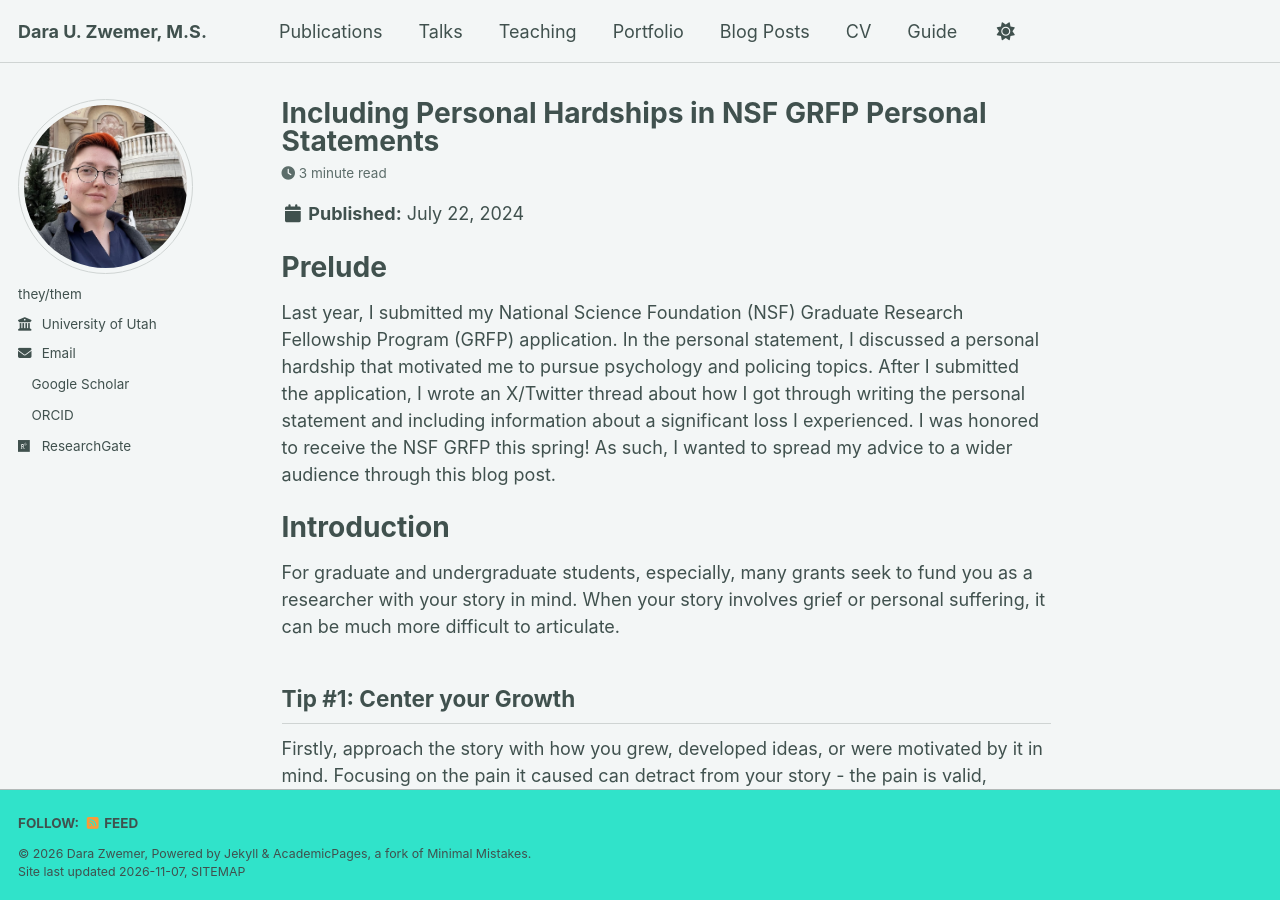
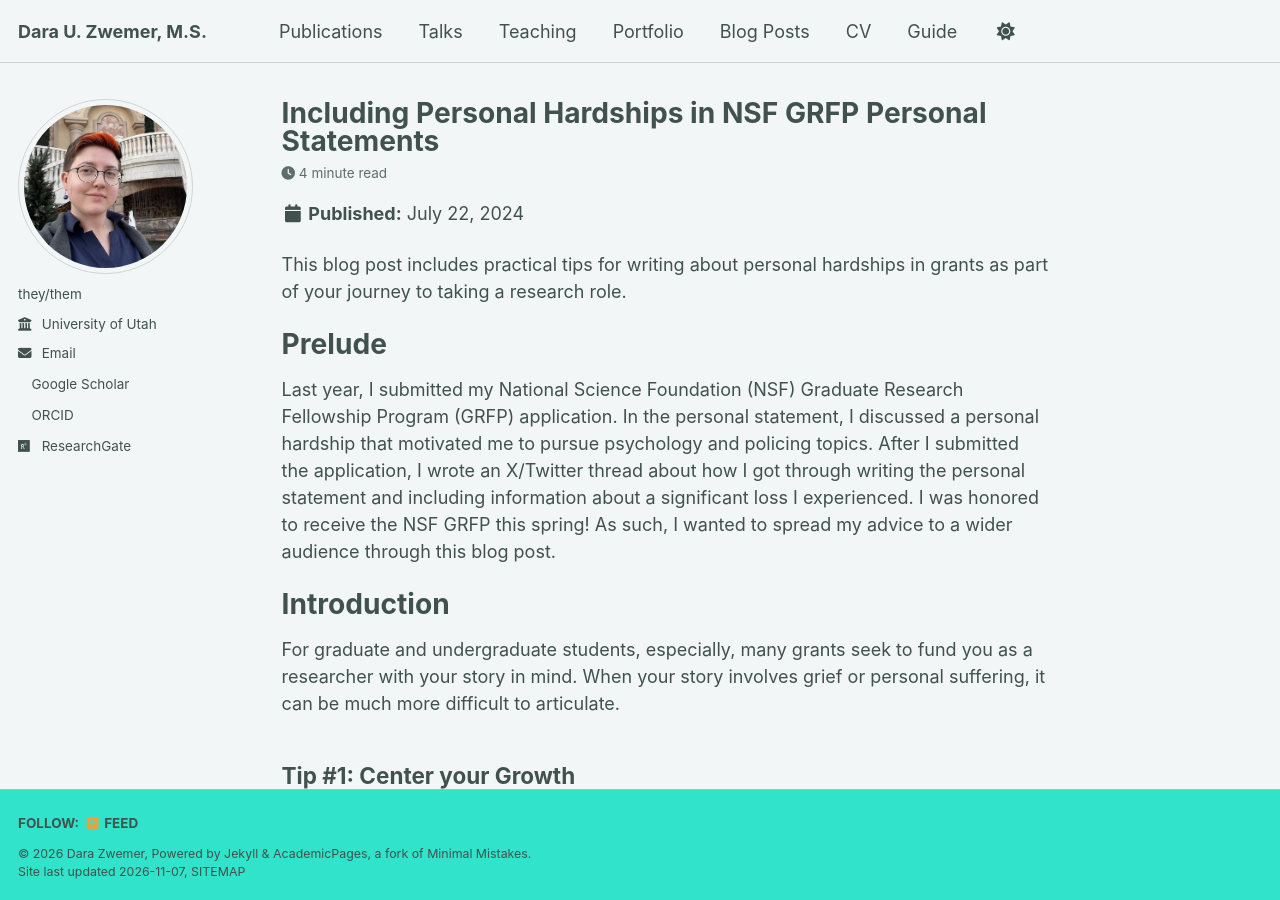
Before and after one commit to daraZwemer/daraZwemer.github.io, a Jekyll site: the page built from _posts/2012-08-14-blog-post-1.md, in a window 1280 px wide and 900 px high. Built offline with Jekyll 4.4.1, drawn with Linux system fonts in a browser that asks for light colours; a style sheet for code colours, icons or effects is not loaded.

Commit message:
Update 2012-08-14-blog-post-1.md

```diff
--- a/_posts/2012-08-14-blog-post-1.md
+++ b/_posts/2012-08-14-blog-post-1.md
@@ -5,6 +5,8 @@ permalink: /posts/2012/08/personal_hardships/
 tags:
   - nsf grfp
 ---
+
+This blog post includes practical tips for writing about personal hardships in grants as part of your journey to taking a research role.
 
 Prelude
 ======
```
